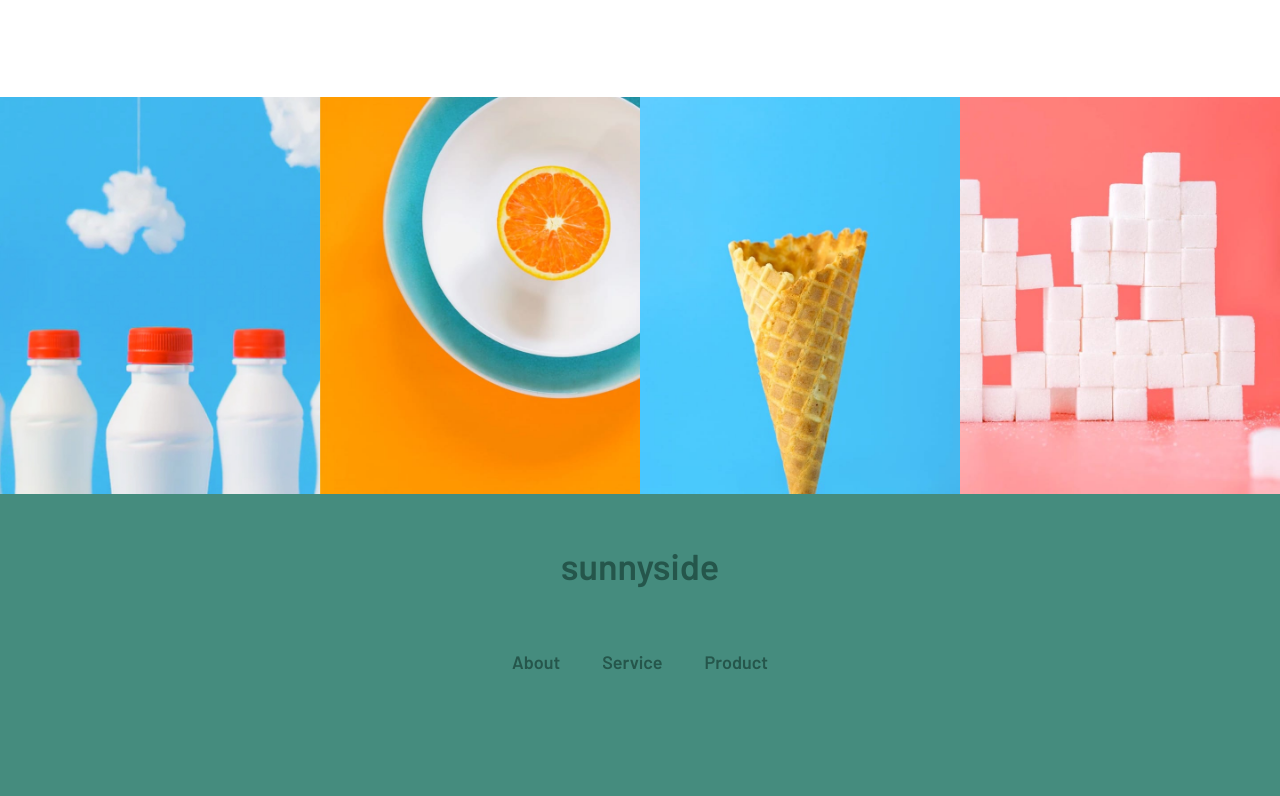
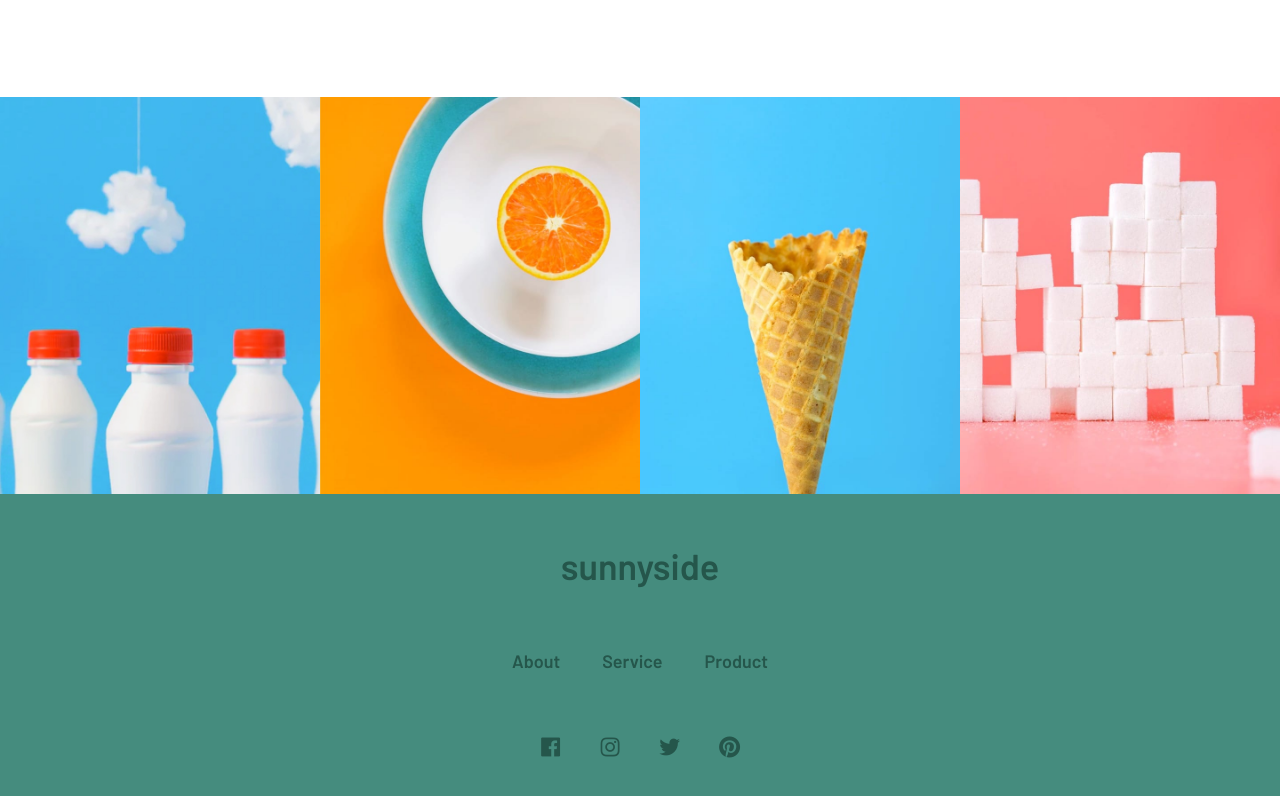
Before and after one commit to rifkiahmadfahrezi/sunnyside-landing-page, a plain HTML site: page index.html in a window 1280 px wide. Shown: the part 2836-3632 px from the top of the page. Drawn offline with nearby package versions, Linux system fonts and the light colour scheme.

Commit message:
Add boxicons CDN

```diff
--- a/index.html
+++ b/index.html
@@ -6,6 +6,7 @@
   <link rel="icon" type="image/png" sizes="32x32" href="./images/favicon-32x32.png">
   <link rel="stylesheet" href="assets/css/style.css">
   <script src="assets/js/script.js" defer ></script>
+  <link href='https://unpkg.com/boxicons@2.0.7/css/boxicons.min.css' rel='stylesheet'>
   <title>Frontend Mentor | Sunnyside agency landing page</title>
 </head>
 <body>
```
